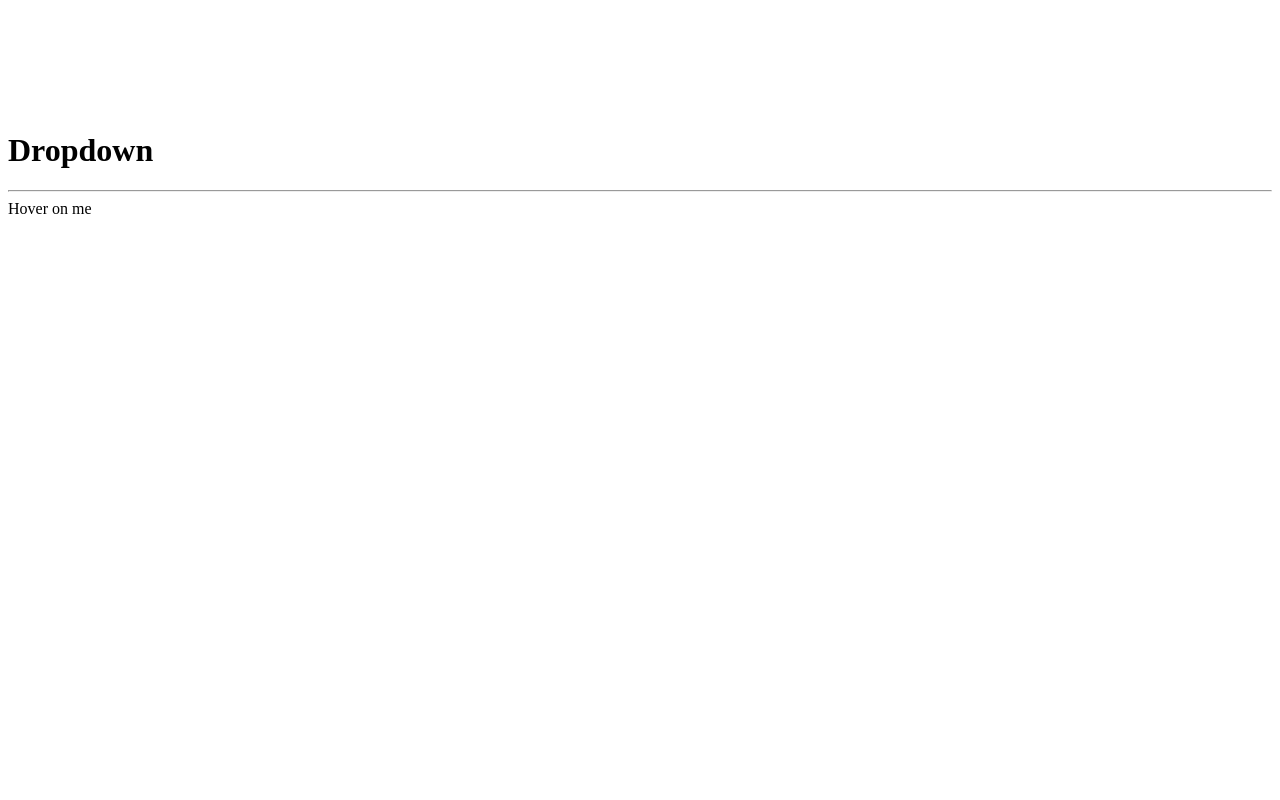
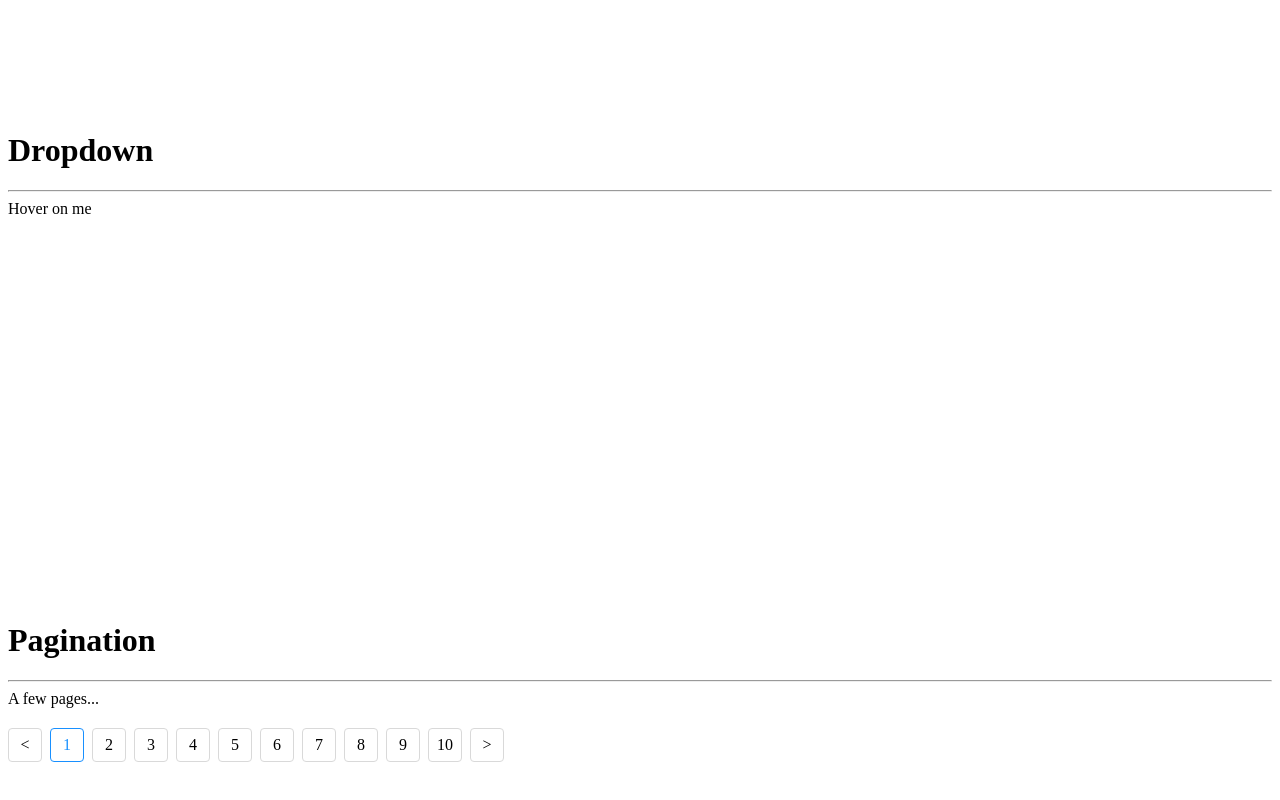
Before and after one commit to Sai1996/ant-design-vue-implementation, a Vue app: page / in a window 1280 px wide. Shown: the part 2124-2924 px from the top of the page. Before the commit the page ends 2732 px from the top, so only its background shows below. Built offline with nearby package versions, Linux system fonts and the light colour scheme; the HTML template or start-up script is replaced by a standard one.

Commit message:
Pagination

```diff
--- a/src/App.vue
+++ b/src/App.vue
@@ -91,6 +91,13 @@
         </ad-dropdown-menu>
       </ad-dropdown>
     </div>
+
+    <h1>Pagination</h1>
+    <hr>
+    <div style="height:400px">
+      <span> A few pages...</span>
+      <ad-pagination v-on:changePage="changePage" v-bind:size="10" style="margin-top:20px;"></ad-pagination>
+    </div>
 </div>
 </template>
 
@@ -100,17 +107,22 @@ import Affix from "./affix/index.vue";
 import DropdownEl from "./dropdown/dropdown.vue";
 import DropdownItem from "./dropdown/dropdown-Item.vue";
 import DropdownMenu from "./dropdown/dropdown-Menu.vue";
+import Pagination from "./pagination/index.vue";
 export default {
   components: {
     "ad-button": Button,
     affix: Affix,
     "ad-dropdown": DropdownEl,
     "ad-dropdown-item": DropdownItem,
-    "ad-dropdown-menu": DropdownMenu
+    "ad-dropdown-menu": DropdownMenu,
+    "ad-pagination": Pagination
   },
   methods: {
     handleOnClick: function() {
       window.alert("1");
+    },
+    changePage: function(index){
+      console.log("The current page is " + ++index);
     }
   }
 };
--- /dev/null
+++ b/src/pagination/index.vue
@@ -0,0 +1,105 @@
+<template>
+<div>
+    <div :class="['item', leftSelected ? 'selected' : '', leftDisabled ? 'disabled' : '']" v-on:click="isLeftClicked">&lt;</div>
+    <div v-for="(num, index) in list" style="display:inline-block" v-on:click="locateCurrent(index)">
+        <div :key="index"  :class="['item', isSelected(index) ? 'selected' : '']" > {{ num  }} </div>
+    </div>
+    <div :class="['item', rightSelected ? 'selected' : '', rightDisabled ? 'disabled' : '']" v-on:click="isRightClicked">&gt;</div>
+</div>
+</template>
+
+<script>
+export default {
+  props: {
+    size: {
+      type: Number,
+      default: 0
+    }
+  },
+  data: function() {
+    return {
+      list: [],
+      current: 0,
+      leftSelected: false,
+      rightSelected: false,
+      leftDisabled: false,
+      rightDisabled: false
+    };
+  },
+  watch:{
+    current:function(){
+        this.$emit('changePage', this.current);
+    }
+  },
+  methods: {
+    locateCurrent: function(index) {
+      this.current = index;
+    },
+    isSelected: function(index) {
+      return this.current === index;
+    },
+    isLeftClicked: function() {
+      this.leftSelected = true;
+      this.rightSelected = false;
+      if(this.rightDisabled){
+          this.rightDisabled = false;
+      }
+      if (this.current > 0) {
+        this.current--;
+      } else {
+        this.leftSelected = false;
+        this.leftDisabled = true;
+      }
+    },
+    isRightClicked: function() {
+      this.rightSelected = true;
+      this.leftSelected = false;
+      if(this.leftDisabled){
+          this.leftDisabled = false;
+      }
+      if (this.current < this.list.length - 1) {
+        this.current++;
+      } else {
+        this.rightSelected = false;
+        this.rightDisabled = true;
+      }
+    }
+  },
+  created: function() {
+    for (var i = 0; i < this.size; i++) {
+      this.list.push(i + 1);
+    }
+  }
+};
+</script>
+
+<style lang="scss">
+.item {
+  height: 32px;
+  width: 32px;
+  border: 1px solid #d9d9d9;
+  cursor: pointer;
+  text-align: center;
+  background-color: #fff;
+  margin-right: 8px;
+  line-height: 32px;
+  border-radius: 4px;
+  display: inline-block;
+  &:hover {
+    transition: all 0.3s;
+    border-color: #1890ff;
+    color: #1890ff;
+  }
+}
+
+.selected {
+  border-color: #1890ff;
+  color: #1890ff;
+}
+
+.item.disabled {
+  border-color: #d9d9d9;
+  color: rgba(0, 0, 0, 0.25);
+  cursor: not-allowed;
+}
+</style>
```
Also changed, not shown: 1 other file (tests, documents, lock files or other folders).
